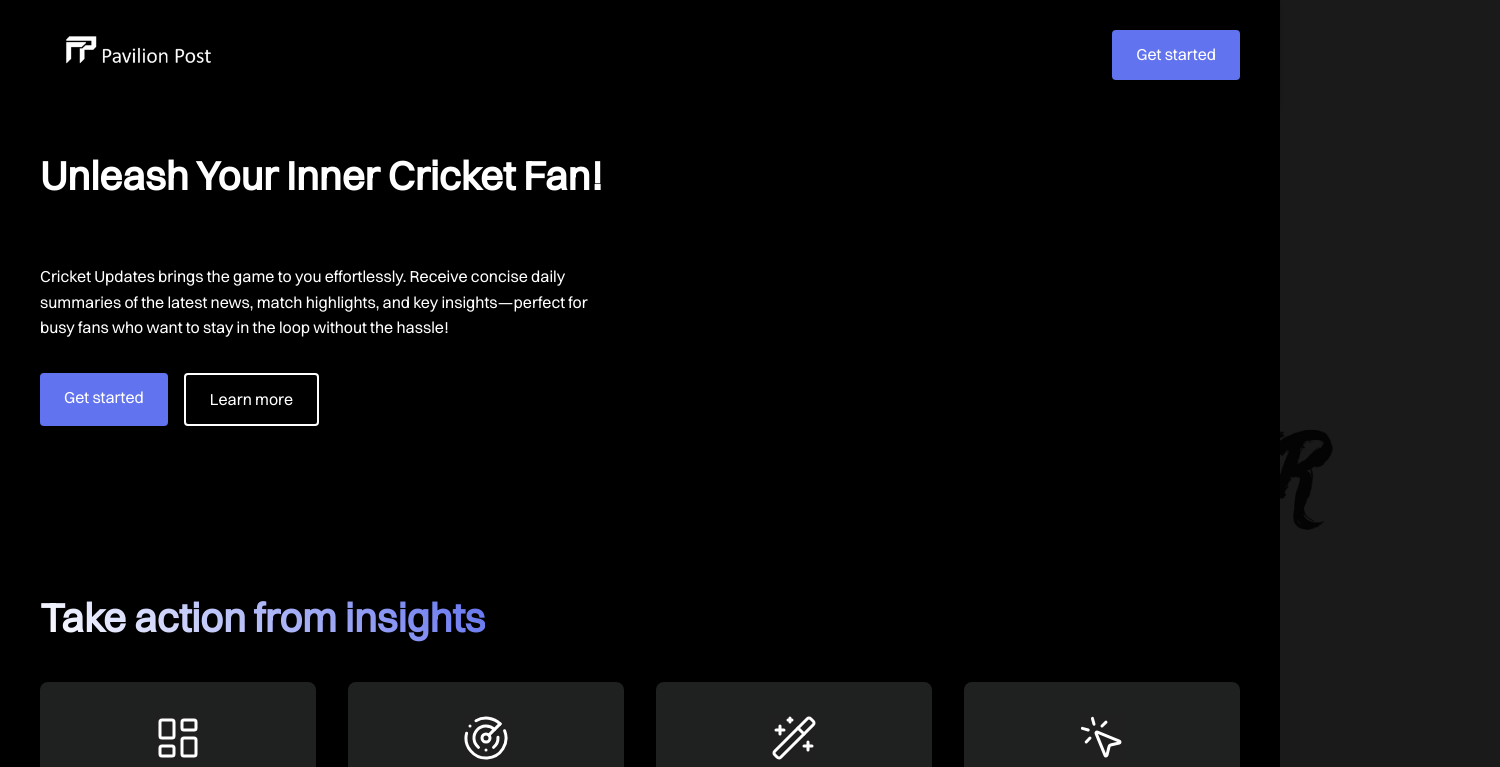
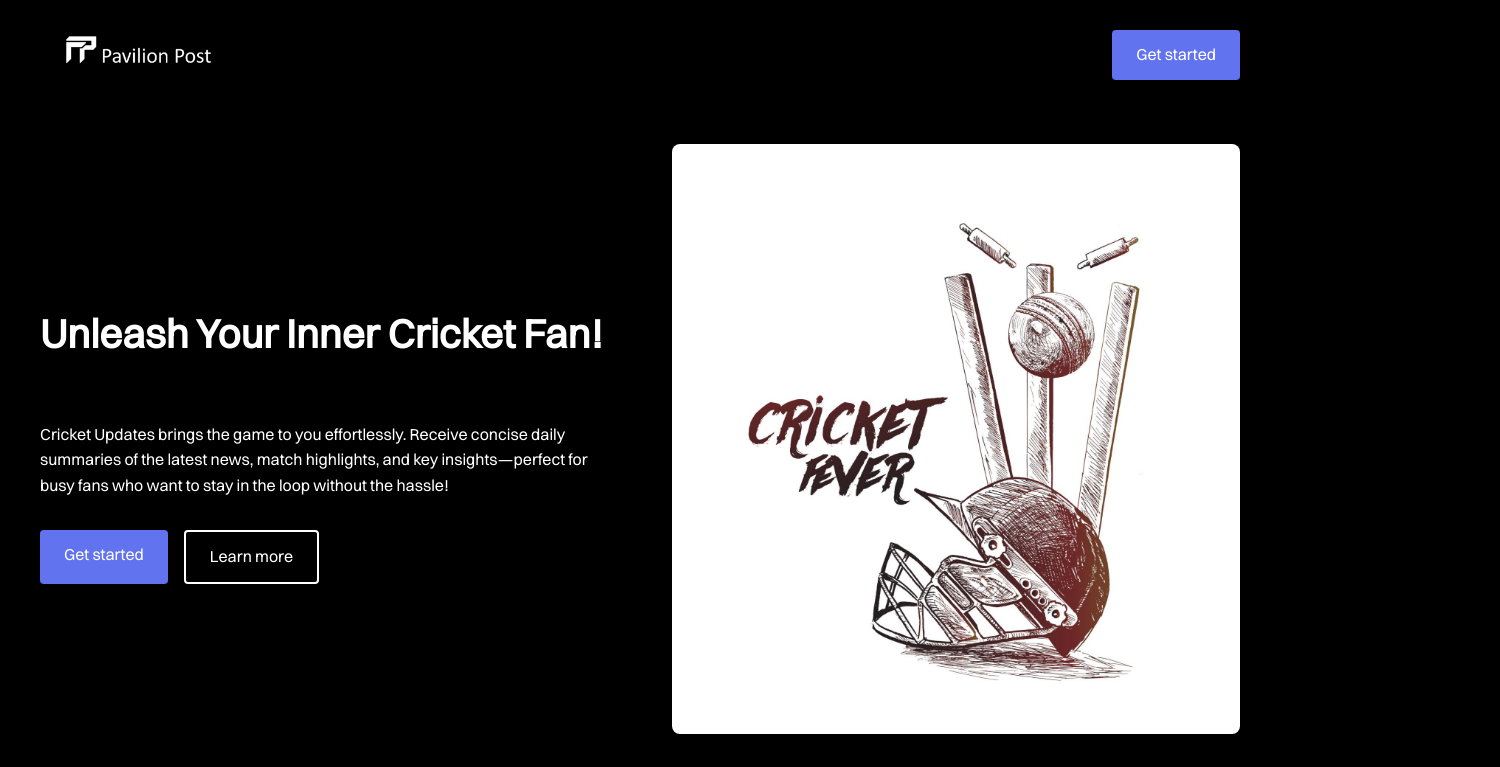
Before and after one commit to anuchange/cricket-updates, a plain HTML site: page src/static/index.html in a window 1280 px wide. Shown: the top 767 px of the page, 1500 px wide, since content can reach past the window. Drawn offline with Linux system fonts and the light colour scheme.

Commit message:
Bug fixes in index.html

```diff
--- a/src/static/index.html
+++ b/src/static/index.html
@@ -266,6 +266,9 @@
                         <a href="#learn-more" class="button button-secondary fade-in delay-3">Learn more</a>
                     </div>
                 </div>
+                <div class="image-wrapper">
+                    <img src="/static/files/cricket_bg.jpg" alt="Cricket" class="hero-image fade-in delay-4">
+                </div>
             </div>
         </div>
     </section>
@@ -329,9 +332,6 @@
                 <div class="spacer-32"></div>
                 <a href="/sign-in" class="button">Get started</a>
             </div>
-            <div class="gradient-image">
-                <img src="/static/files/cricket-updates-bg.jpg" alt="Cricket background">
-            </div>
         </div>
     </section>
 
```
